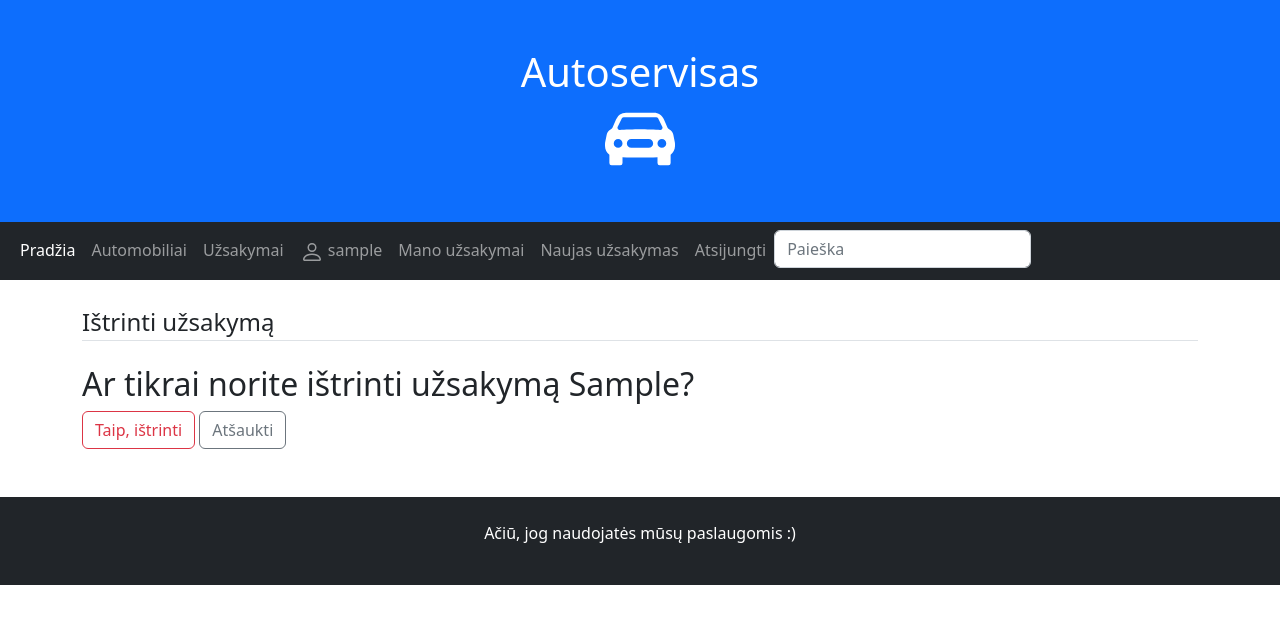
After one commit to TomaDovydene/Autoservice_Django, a Django app: page /autoservice/my_orders/1/delete in a window 1280 px wide. The commit adds this page. Shown: the top 624 px of the page. Run offline with Django 4.2, Linux system fonts and the light colour scheme; a user stored in the database is signed in; tables that the repository leaves empty hold one stand-in row (values such as "Sample post"); some libraries are stand-ins or nearby versions.

Commit message:
Vartotojas g. istrinti uzsakyma. DeleteView

```diff
--- /dev/null
+++ b/mysite/autoservice/templates/my_order_delete.html
@@ -0,0 +1,22 @@
+{% extends "base.html" %}
+
+{% block "title" %}Užsakymo šalinimas{% endblock%}
+
+{% load crispy_forms_tags %}
+
+{% block "content" %}
+
+    <div class="content-section">
+    <form method="POST">
+        {% csrf_token %}
+        <fieldset class="form-group">
+            <legend class="border-bottom mb-4">Ištrinti užsakymą</legend>
+            <h2>Ar tikrai norite ištrinti užsakymą {{ order.vehicle.plate }}?</h2>
+        </fieldset>
+        <div class="form-group">
+            <button class="btn btn-outline-danger" type="submit">Taip, ištrinti</button>
+            <a class="btn btn-outline-secondary" href="{% url 'order' order.id %}">Atšaukti</a>
+        </div>
+    </form>
+    </div>
+{% endblock %}
--- a/mysite/autoservice/templates/order.html
+++ b/mysite/autoservice/templates/order.html
@@ -32,11 +32,14 @@
 <hr>
 <p><strong>Bendra suma: </strong>{{ order.total }} $</p>
 <br>
+
 {% if order.client == user %}
     <div>
-        <a class="btn btn-secondary btn-sm mt-1 mb-1" href="{% url 'my_order_update' object.id %}">Redaguoti</a>
+        <a class="btn btn-secondary btn-sm mt-1 mb-1" href="{% url 'my_order_update' order.id %}">Redaguoti</a>
+        <a class="btn btn-danger btn-sm mt-1 mb-1" href="{% url 'my_order_delete' order.id %}">Ištrinti</a>
     </div>
     {% endif %}
+
 <br>
   <h4>Atsiliepimai</h4>
 
--- a/mysite/autoservice/urls.py
+++ b/mysite/autoservice/urls.py
@@ -15,4 +15,5 @@ urlpatterns = [
     path('profile/', views.profile, name='profile'),
     path('my_orders/new', views.OrderCreateView.as_view(), name='my_new_order'),
     path('my_orders/<int:pk>/update', views.OrderUpdateView.as_view(), name='my_order_update'),
+    path('my_orders/<int:pk>/delete', views.OrderDeleteView.as_view(), name='my_order_delete'),
 ]
--- a/mysite/autoservice/views.py
+++ b/mysite/autoservice/views.py
@@ -13,7 +13,7 @@ from django.views.generic.edit import FormMixin
 from .forms import OrderReviewForm
 from django.contrib.auth.decorators import login_required
 from .forms import UserUpdateForm, ProfileUpdateForm
-from django.views.generic import (ListView, DetailView, CreateView, UpdateView)
+from django.views.generic import (ListView, DetailView, CreateView, UpdateView, DeleteView)
 from django.contrib.auth.mixins import UserPassesTestMixin
 
 # Create your views here.
@@ -128,6 +128,16 @@ class OrderUpdateView(LoginRequiredMixin, UserPassesTestMixin, UpdateView):
         return self.request.user == order.client
 
 
+class OrderDeleteView(LoginRequiredMixin, UserPassesTestMixin, DeleteView):
+    model = Order
+    success_url = "/autoservice/my_orders/"
+    template_name = 'my_order_delete.html'
+
+    def test_func(self):
+        order = self.get_object()
+        return self.request.user == order.client
+
+
 @csrf_protect
 def register(request):
     if request.method == "POST":
```
